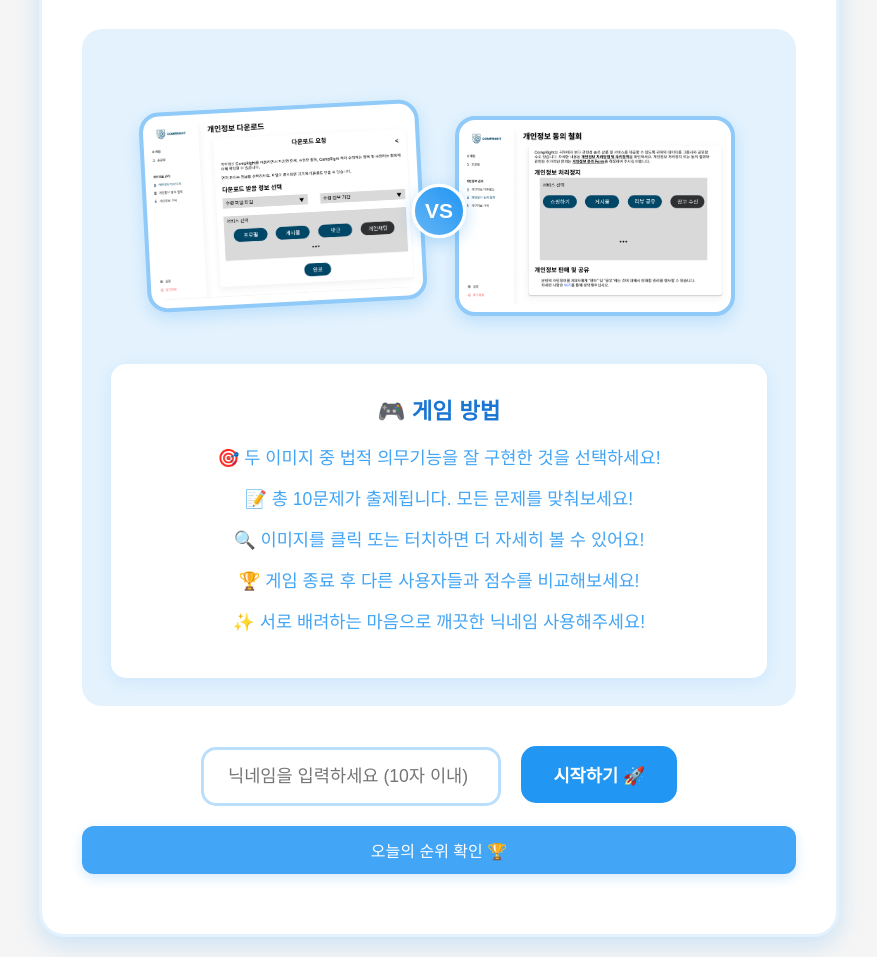
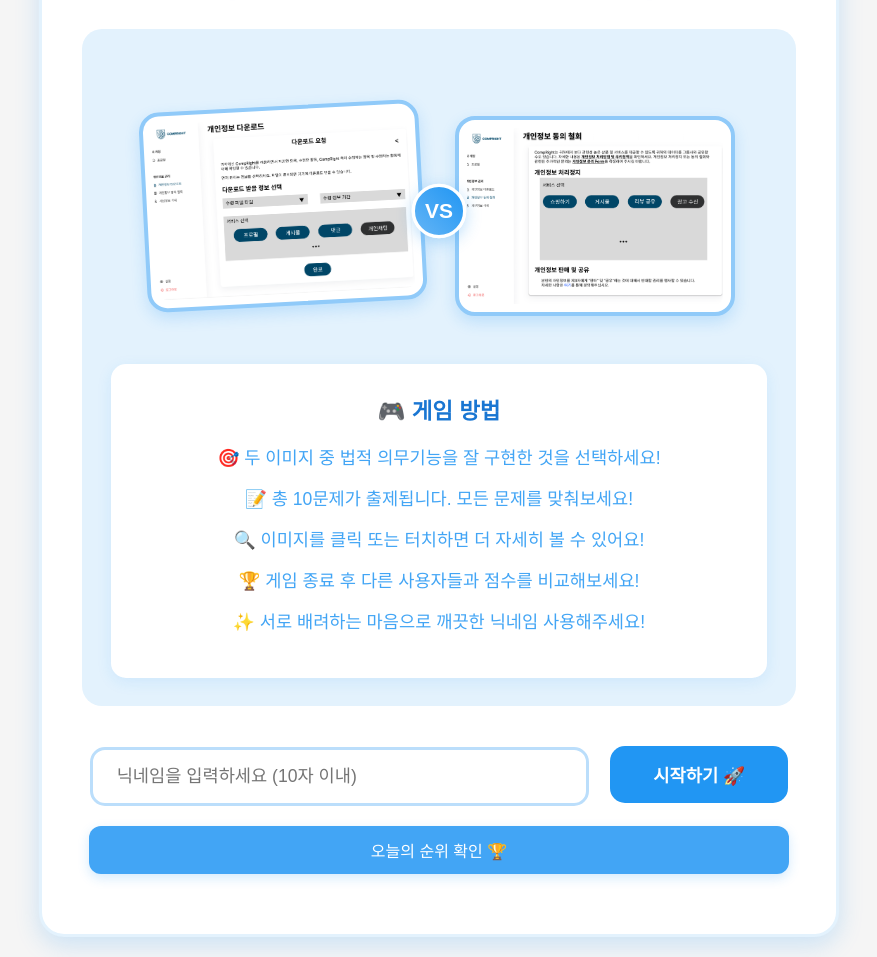
Before and after one commit to yyyy7246/ComprightQuiz, a plain HTML site: page index.html in a window 1280 px wide. Shown: the part 131-1088 px from the top of the page, without its empty margins (201-1078 px from the left). Drawn offline with Linux system fonts and the light colour scheme.

Commit message:
chore: css 수정

```diff
--- a/css/style.css
+++ b/css/style.css
@@ -329,7 +329,7 @@ body {
   border: 3px solid #bbdefb;
   border-radius: 15px;
   margin-right: 1rem;
-  width: 300px;
+  width: 70%;
   transition: all 0.3s ease;
 }
 
@@ -349,6 +349,7 @@ body {
   cursor: pointer;
   transition: all 0.3s ease;
   font-weight: bold;
+  width:25%;
 }
 
 .btn-primary:hover {
@@ -2687,7 +2688,13 @@ body {
 
 #check-today-rank {
   margin-bottom: 20px;
-  width: 100%;
+  width: 98%;
+}
+
+@media (max-width: 768px) {
+  #check-today-rank {
+    width: 100%;
+  }
 }
 
 #ranking-modal .modal-content {
```
